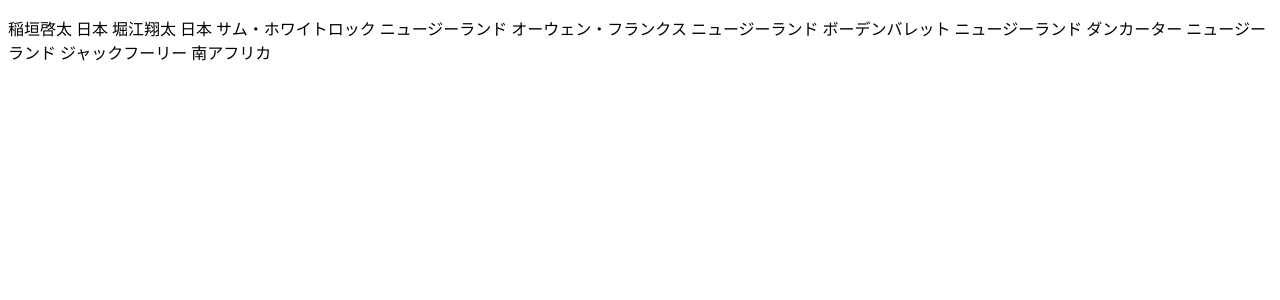
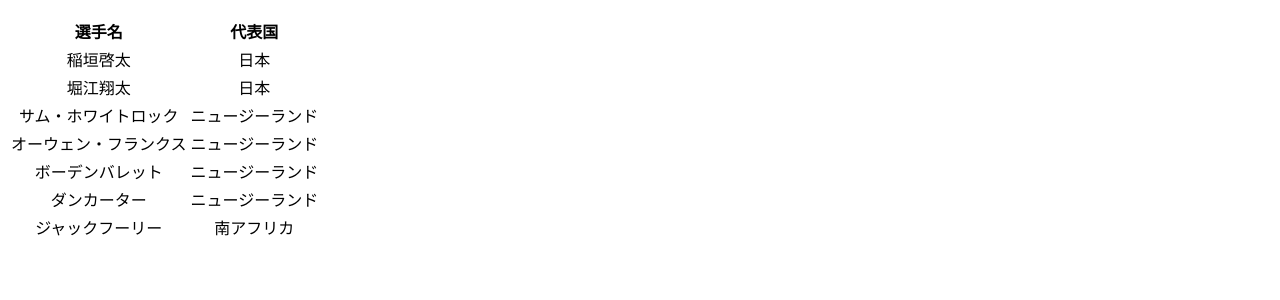
Before and after one commit to nicemiddle/rugby-team-create, a Django app: page /rugby_team_create/player_list/ in a window 1280 px wide. Shown: the part 113-413 px from the top of the page. Run offline with Django 3.2, Linux system fonts and the light colour scheme; data comes from the database, SQL or seed files in the repository.

Commit message:
選手一覧表示をテーブルにした

```diff
--- a/rugby_team_create/templates/rugby_team_create/player_list.html
+++ b/rugby_team_create/templates/rugby_team_create/player_list.html
@@ -3,8 +3,16 @@
 {% block title %}選手一覧{% endblock %}
 
 {% block main %}
-{% for player in player_list %}
-   {{player.name}}
-   {{player.nationality}}
-{% endfor %}
+<table class="player_list_table">
+  <tr>
+    <th>選手名</th>
+    <th>代表国</th>
+  </tr>
+  {% for player in player_list %}
+  <tr>
+    <td align="center">{{player.name}}</td>
+    <td align="center">{{player.nationality}}</td>
+  </tr>
+  {% endfor %}
+</table>
 {% endblock %}
```
